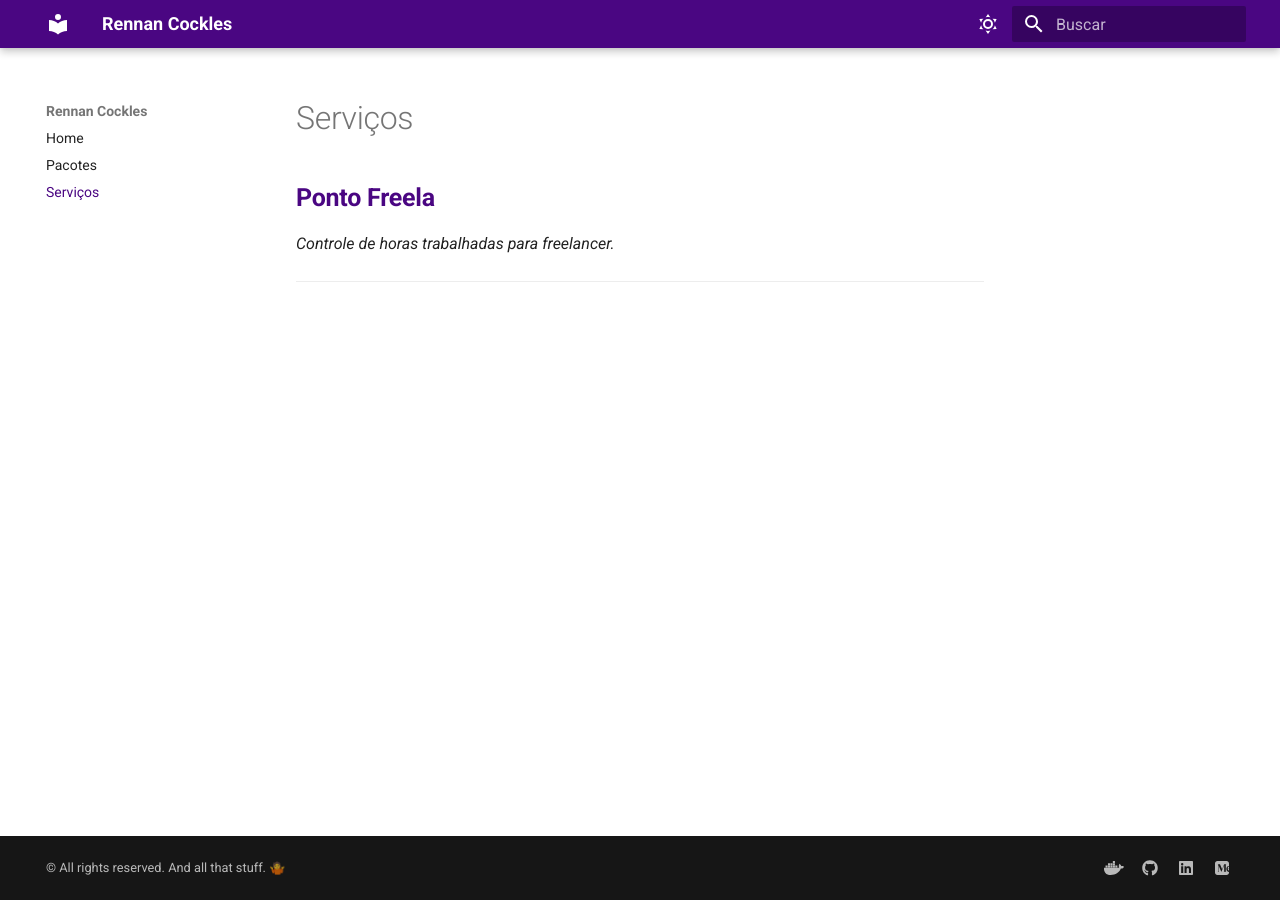
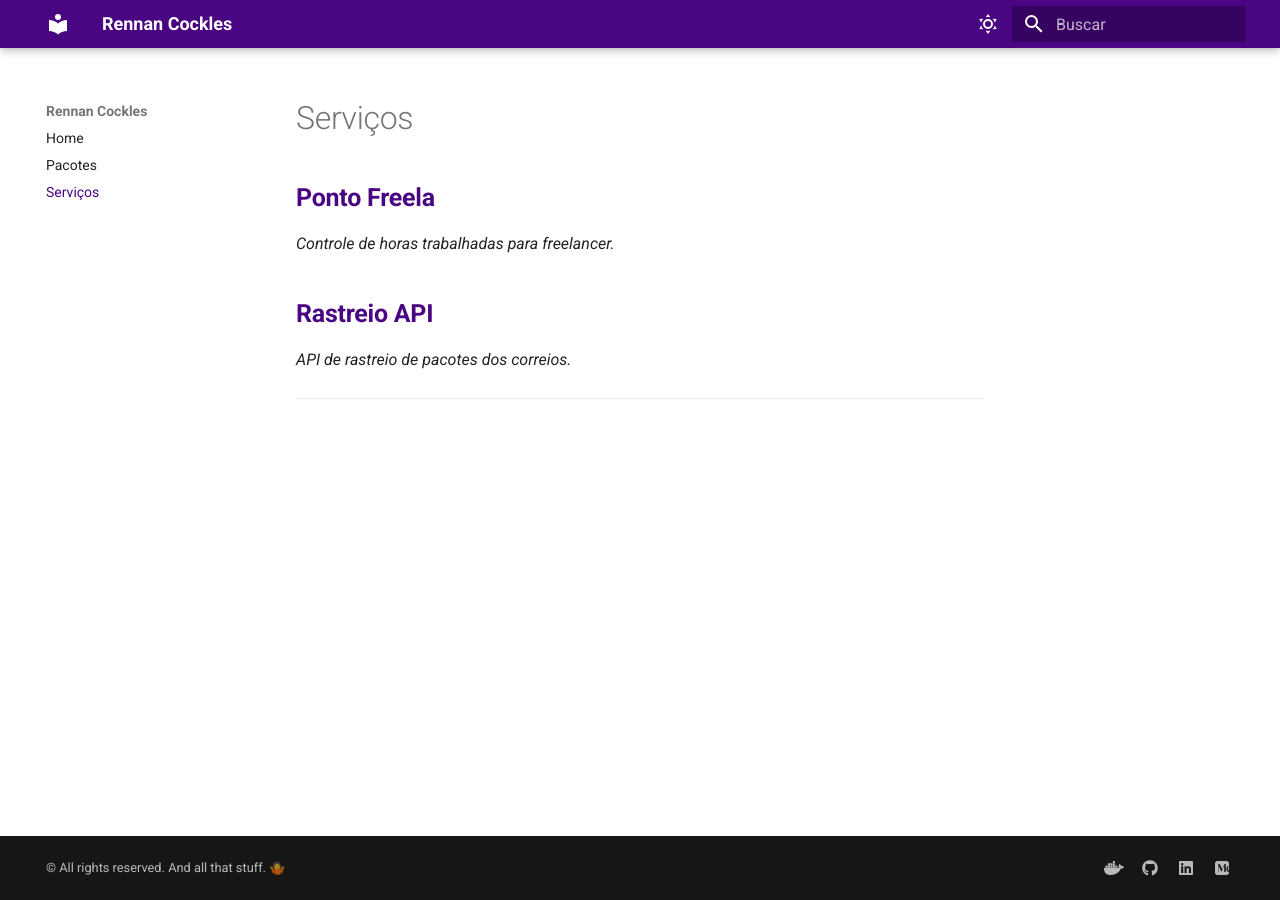
Before and after one commit to rennancockles/rennancockles.github.io, an MkDocs documentation site: the page built from docs/services.md, in a window 1280 px wide. Built offline with MkDocs 1.6.1 and Material for MkDocs 9.7.7, drawn with Linux system fonts in a browser that asks for light colours.

Commit message:
add rastreio api as new service

```diff
--- a/docs/services.md
+++ b/docs/services.md
@@ -12,4 +12,15 @@
   </p>
 </div>
 
+<div class="package">
+  <h2 class="package-title">
+    <a href="https://h1pveppjd7.execute-api.sa-east-1.amazonaws.com/prod/docs">
+      <strong>Rastreio API</strong>
+    </a>
+  </h2>
+  <p class="package-description">
+    <em>API de rastreio de pacotes dos correios.</em>
+  </p>
+</div>
+
 ---
```
